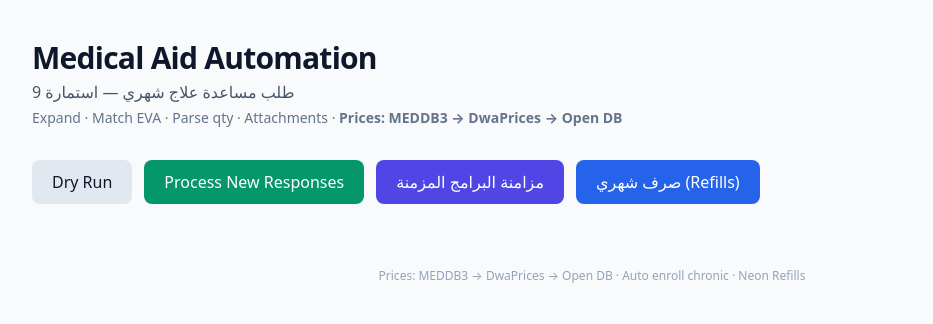
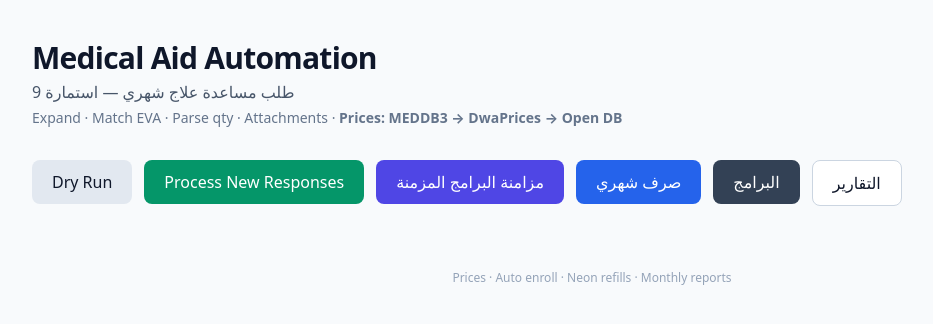
Before and after one commit to ArmaniousESP/medical-aid-automation, a Next.js app: page / in a window 1280 px wide. Shown: the top 324 px of the page, without its empty margins (48-981 px from the left). Built offline with nearby package versions, Linux system fonts and the light colour scheme.

Commit message:
Add programs and reports nav links on home

```diff
--- a/app/page.tsx
+++ b/app/page.tsx
@@ -143,7 +143,19 @@ export default function Home() {
             href="/refills"
             className="px-5 py-2.5 rounded-lg bg-blue-600 text-white hover:bg-blue-700 font-medium transition"
           >
-            صرف شهري (Refills)
+            صرف شهري
+          </Link>
+          <Link
+            href="/programs"
+            className="px-5 py-2.5 rounded-lg bg-slate-700 text-white hover:bg-slate-800 font-medium transition"
+          >
+            البرامج
+          </Link>
+          <Link
+            href="/reports"
+            className="px-5 py-2.5 rounded-lg border border-slate-300 bg-white hover:bg-slate-100 font-medium transition"
+          >
+            التقارير
           </Link>
         </div>
 
@@ -330,7 +342,7 @@ export default function Home() {
         )}
 
         <footer className="mt-16 text-center text-xs text-slate-400">
-          Prices: MEDDB3 → DwaPrices → Open DB · Auto enroll chronic · Neon Refills
+          Prices · Auto enroll · Neon refills · Monthly reports
         </footer>
       </div>
     </main>
```
